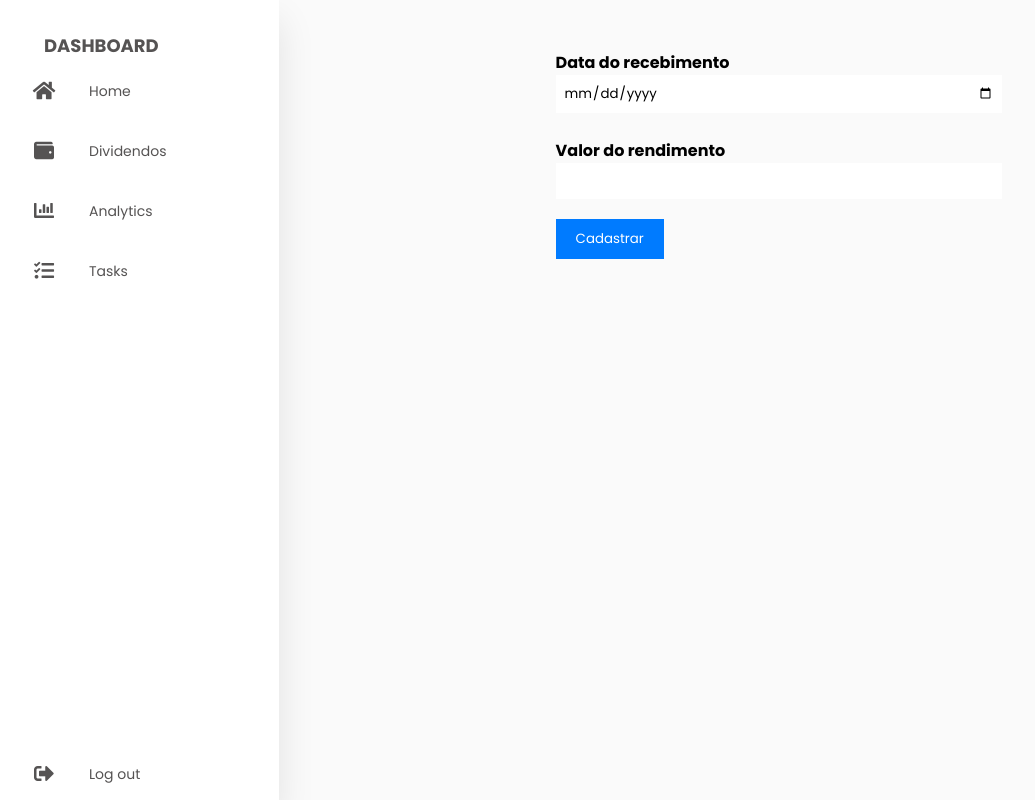
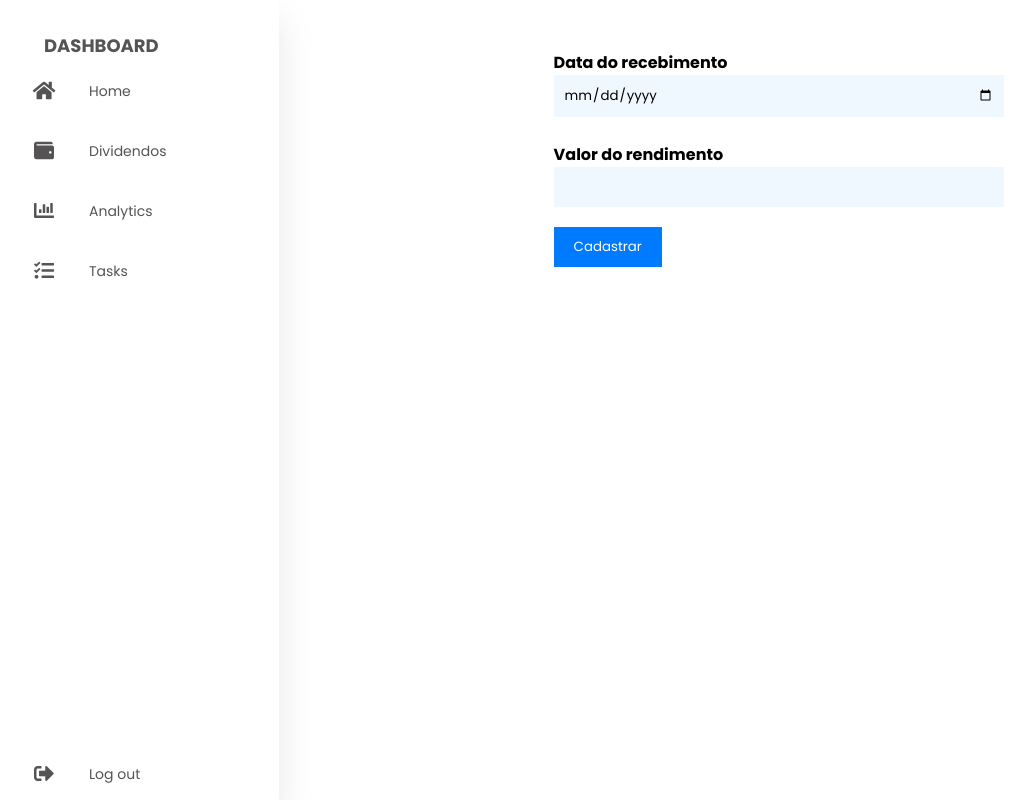
Before and after one commit to Jdalarmi/HorusCapital_Funds, a Django app: page /values/ in a window 1280 px wide. Shown: the whole page, without its empty margins (1-1036 px from the left). Run offline with Django 5.2, Linux system fonts and the light colour scheme.

Commit message:
:ok_hand: style: Alteração nos templates e css do projeto

```diff
--- a/static/css/style.css
+++ b/static/css/style.css
@@ -10,7 +10,7 @@
   font-family: "Poppins", sans-serif;
 }
 body{
-  background: #fafafa;
+  background: #fff;
 }
 .container{
   display: flex;
--- a/static/css/value.css
+++ b/static/css/value.css
@@ -15,8 +15,9 @@
 
 .form-control {
     width: 100%;
-    padding: 8px;
+    padding: 10px;
     box-sizing: border-box;
+    background-color: aliceblue;
 }
 
 .btn-primary {
--- a/templates/horus/home.html
+++ b/templates/horus/home.html
@@ -16,6 +16,7 @@
           <div class="btn-toolbar mb-2 mb-md-0">
         </div>
         <canvas class="my-4" id="myChart" width="900" height="380"></canvas>
+        <img src="{{ chart_data }}" alt="Gráfico de Pizza"width="500" height="400">
         <hr>
         <script src="https://stackpath.bootstrapcdn.com/bootstrap/4.3.1/js/bootstrap.min.js"></script>
       <script src="https://code.jquery.com/jquery-3.2.1.slim.min.js" integrity="sha384-KJ3o2DKtIkvYIK3UENzmM7KCkRr/rE9/Qpg6aAZGJwFDMVNA/GpGFF93hXpG5KkN" crossorigin="anonymous"></script>
@@ -35,7 +36,7 @@
           data: {
             labels: [{% for month in range_month %} '{{month.month}}',{% endfor %}],
             datasets: [{
-              data: [{% for value in range_month %} {{ value.value_all }},{% endfor %}],
+              data: [{% for value in range_month %} {{ value.value }},{% endfor %}],
               lineTension: 0,
               backgroundColor: 'transparent',
               borderColor: '#007bff',
--- a/templates/partials/base.html
+++ b/templates/partials/base.html
@@ -16,7 +16,7 @@
               {% comment %} <img src="" alt=""> {% endcomment %}
               <span class="nav-item">DashBoard</span>
             </a></li>
-            <li><a href="#">
+            <li><a href="{% url "home" %}">
               <i class="fas fa-home"></i>
               <span class="nav-item">Home</span>
             </a></li>
```
